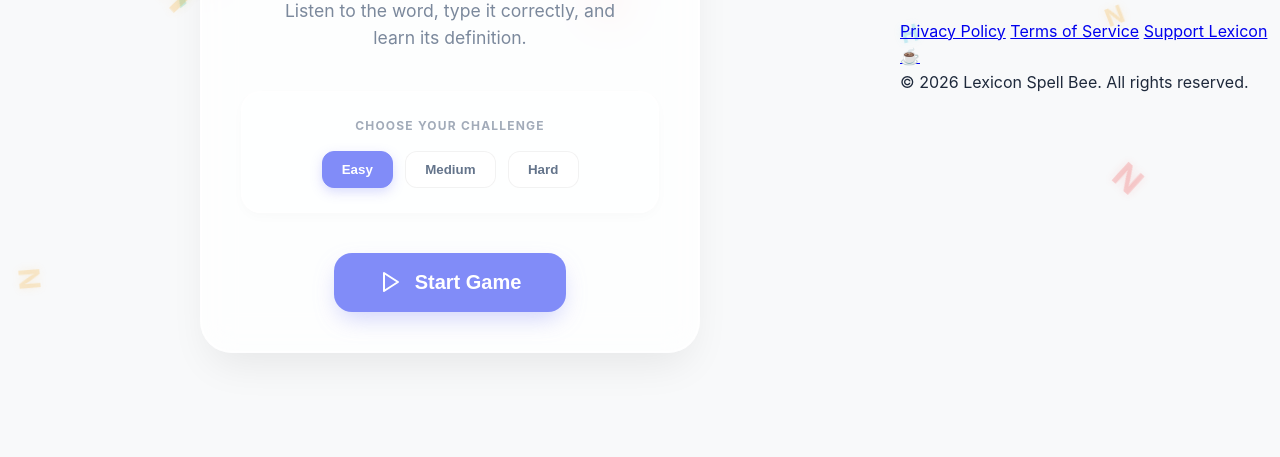
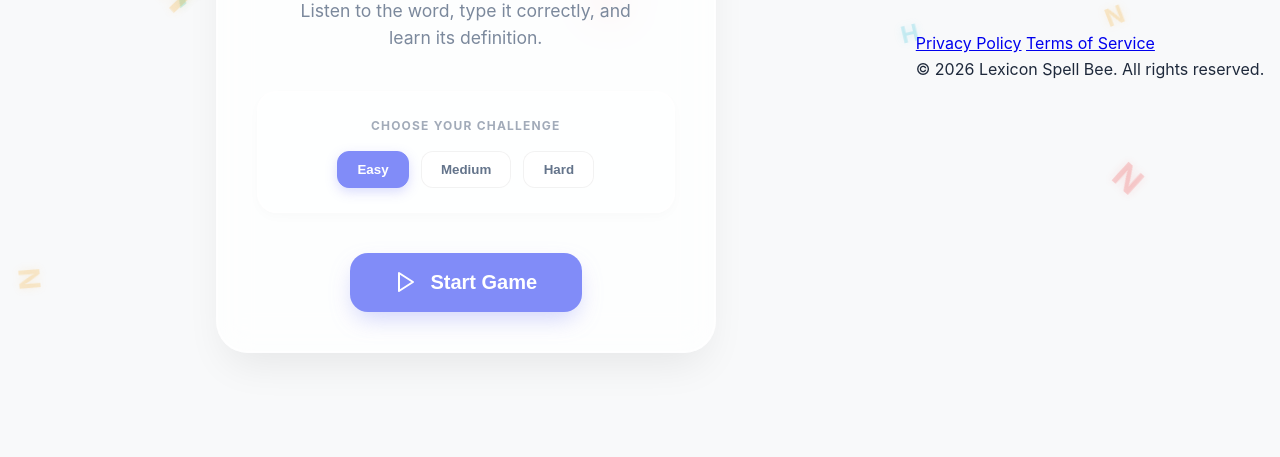
Before and after one commit to vissu-creo/spellcheck-vocabulary-game, a website with bundled scripts: page index.html in a window 1280 px wide. Shown: the part 343-800 px from the top of the page. Built offline with nearby package versions, Linux system fonts and the light colour scheme.

Commit message:
Remove support button and keep only legal pages

```diff
--- a/index.html
+++ b/index.html
@@ -195,7 +195,6 @@
         <div class="footer-links">
             <a href="privacy.html">Privacy Policy</a>
             <a href="terms.html">Terms of Service</a>
-            <a href="https://www.buymeacoffee.com/lexicon" target="_blank" class="support-btn">Support Lexicon ☕</a>
         </div>
         <p class="copyright">© 2026 Lexicon Spell Bee. All rights reserved.</p>
     </footer>
```
